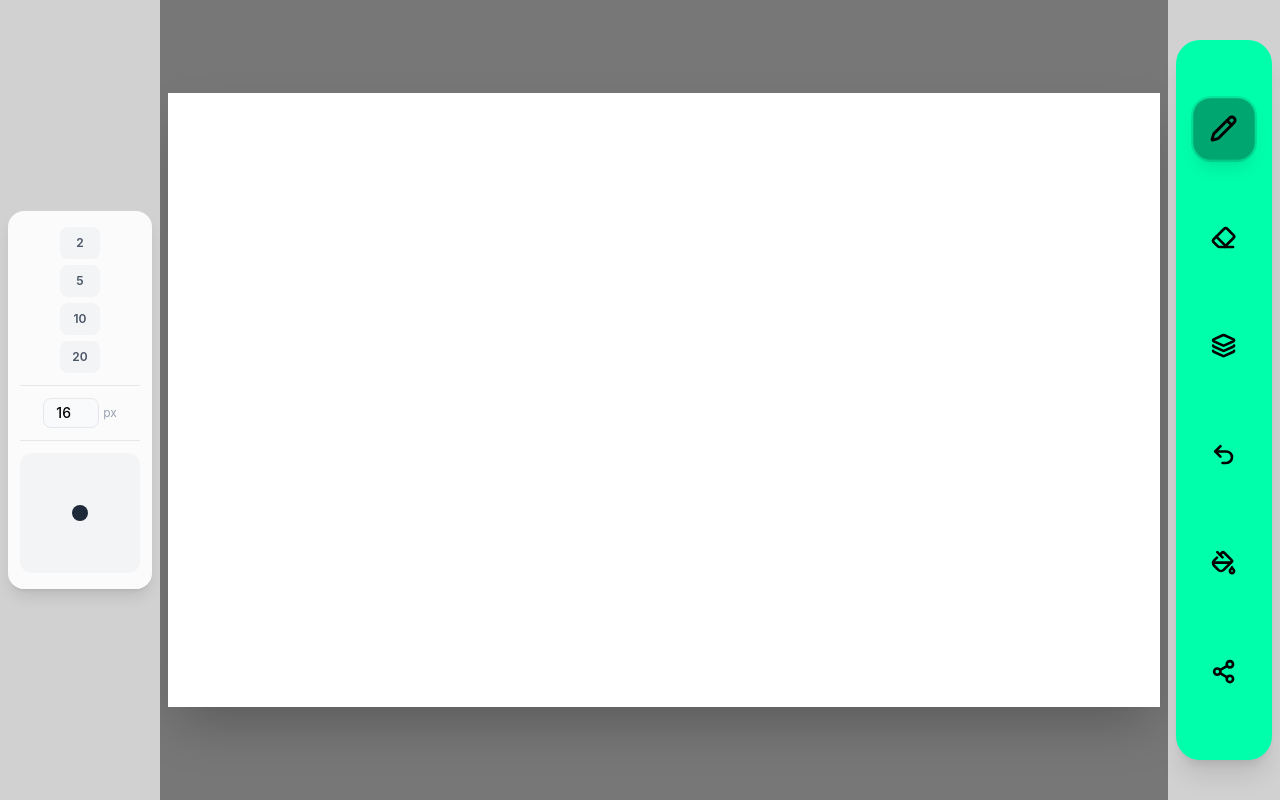
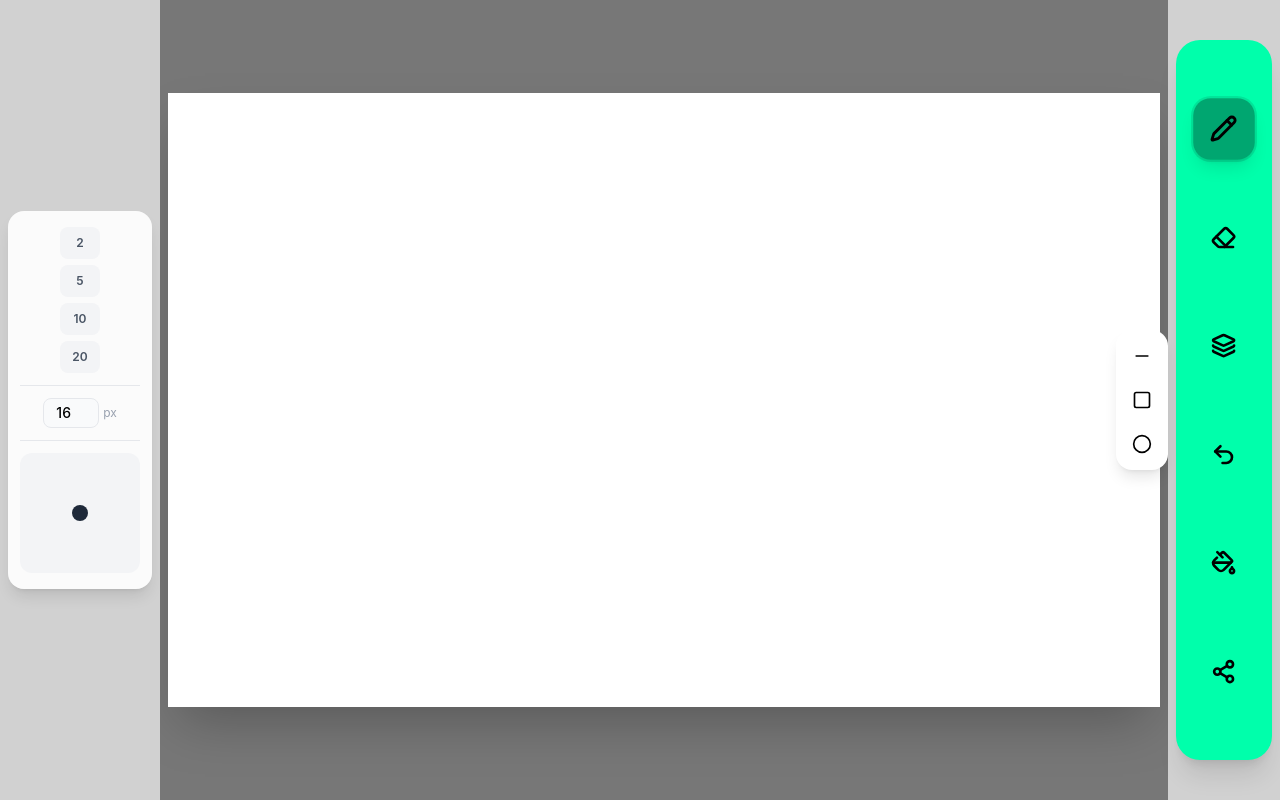
Before and after one commit to 12a1070/Aimag, a React (Vite) app: page / in a window 1280 px wide. Both pictures are taken after a click on the button 1224 px from the left and 128 px from the top of the page. Built offline with nearby package versions, Linux system fonts and the light colour scheme.

Commit message:
feat: サブメニューをツールバーの外側に表示するよう位置を修正 #16

```diff
--- a/src/components/Toolbar.jsx
+++ b/src/components/Toolbar.jsx
@@ -1,21 +1,83 @@
-import React from "react";
-import { Eraser, Layers, PaintBucket, Pencil, Share2, Undo2 } from "lucide-react";
+import React, { useEffect, useState } from "react";
+import { Circle, Eraser, Layers, Minus, PaintBucket, Pencil, Share2, Square, Undo2 } from "lucide-react";
+import { PENCIL_GROUP } from "../constants/toolConfig";
 import ToolbarButton from "./ToolbarButton";
+
+function SubMenuButton({ icon, onClick, isActive }) {
+  return (
+    <button
+      type="button"
+      onClick={onClick}
+      className={`flex h-10 w-10 items-center justify-center rounded-xl transition-all active:scale-95 ${
+        isActive ? "scale-110 bg-[#00FFAB] shadow-md" : "hover:bg-black/10"
+      }`}
+    >
+      {React.cloneElement(icon, { className: "h-5 w-5", strokeWidth: 2 })}
+    </button>
+  );
+}
 
 const Toolbar = React.memo(function Toolbar({
   toolMode,
   onSelectTool,
   onShare,
   isUploading,
+  initialSubMenuOpen = false,
 }) {
+  const [isSubMenuOpen, setIsSubMenuOpen] = useState(initialSubMenuOpen);
+
+  useEffect(() => {
+    if (!PENCIL_GROUP.has(toolMode)) {
+      setIsSubMenuOpen(false);
+    }
+  }, [toolMode]);
+
+  const isPencilGroupActive = PENCIL_GROUP.has(toolMode);
+
+  const handlePencilClick = () => {
+    if (isPencilGroupActive) {
+      setIsSubMenuOpen((prev) => !prev);
+    } else {
+      onSelectTool("pencil");
+    }
+  };
+
+  const handleShapeSelect = (mode) => {
+    onSelectTool(mode);
+    setIsSubMenuOpen(false);
+  };
+
   return (
-    <aside className="flex h-24 w-full shrink-0 items-center justify-center bg-[#D1D1D1] px-2 py-1 landscape:h-full landscape:w-28 landscape:px-2 md:h-full md:w-32 md:px-4">
+    <aside className="relative flex h-24 w-full shrink-0 items-center justify-center bg-[#D1D1D1] px-2 py-1 landscape:h-full landscape:w-28 landscape:px-2 md:h-full md:w-32 md:px-4">
+
+      {/* サブメニュー: overflow-hidden を突き抜けるため fixed で配置 */}
+      {isSubMenuOpen && (
+        <div className="fixed bottom-24 left-1/2 z-50 -translate-x-1/2 flex flex-row gap-1 rounded-2xl bg-white p-1.5 shadow-lg landscape:bottom-auto landscape:left-auto landscape:top-1/2 landscape:right-28 landscape:translate-x-0 landscape:-translate-y-1/2 landscape:flex-col md:bottom-auto md:left-auto md:top-1/2 md:right-32 md:translate-x-0 md:-translate-y-1/2 md:flex-col">
+          <SubMenuButton
+            icon={<Minus />}
+            onClick={() => handleShapeSelect("line")}
+            isActive={toolMode === "line"}
+          />
+          <SubMenuButton
+            icon={<Square />}
+            onClick={() => handleShapeSelect("rect")}
+            isActive={toolMode === "rect"}
+          />
+          <SubMenuButton
+            icon={<Circle />}
+            onClick={() => handleShapeSelect("circle")}
+            isActive={toolMode === "circle"}
+          />
+        </div>
+      )}
+
       <div className="flex h-full w-full max-w-md items-center justify-around rounded-3xl bg-[#00FFAB] p-2 shadow-xl landscape:h-[90vh] landscape:flex-col landscape:justify-evenly md:h-[85vh] md:flex-col md:justify-evenly">
         <ToolbarButton
           icon={<Pencil />}
-          onClick={() => onSelectTool("pencil")}
-          isActive={toolMode === "pencil"}
+          onClick={handlePencilClick}
+          isActive={isPencilGroupActive}
         />
+
         <ToolbarButton
           icon={<Eraser />}
           onClick={() => onSelectTool("eraser")}
--- a/src/constants/toolConfig.js
+++ b/src/constants/toolConfig.js
@@ -1,4 +1,10 @@
 export const TOOL_CONFIG = {
   pencil: { size: 16, composite: "source-over", strokeStyle: "#111827" },
   eraser: { size: 60, composite: "destination-out" },
+  line:   { size: 4,  composite: "source-over", strokeStyle: "#111827" },
+  rect:   { size: 4,  composite: "source-over", strokeStyle: "#111827" },
+  circle: { size: 4,  composite: "source-over", strokeStyle: "#111827" },
 };
+
+export const SHAPE_TOOLS = new Set(["line", "rect", "circle"]);
+export const PENCIL_GROUP = new Set(["pencil", "line", "rect", "circle"]);
--- a/src/hooks/useDrawing.js
+++ b/src/hooks/useDrawing.js
@@ -1,10 +1,9 @@
 import { useCallback, useEffect, useMemo, useRef, useState } from "react";
-import { TOOL_CONFIG } from "../constants/toolConfig";
+import { SHAPE_TOOLS, TOOL_CONFIG } from "../constants/toolConfig";
 
-const INITIAL_SIZES = {
-  pencil: TOOL_CONFIG.pencil.size,
-  eraser: TOOL_CONFIG.eraser.size,
-};
+const INITIAL_SIZES = Object.fromEntries(
+  Object.entries(TOOL_CONFIG).map(([k, v]) => [k, v.size]),
+);
 
 export function useDrawing() {
   const canvasRef = useRef(null);
@@ -12,6 +11,8 @@ export function useDrawing() {
   const isDrawingRef = useRef(false);
   const lastPointRef = useRef({ x: 0, y: 0 });
   const lastMidPointRef = useRef({ x: 0, y: 0 });
+  const snapshotRef = useRef(null);
+  const startPointRef = useRef({ x: 0, y: 0 });
   const rafRef = useRef(null);
 
   const [toolMode, setToolMode] = useState("pencil");
@@ -82,6 +83,27 @@ export function useDrawing() {
     [toolMode, toolSizes],
   );
 
+  const drawShape = useCallback(
+    (context, start, end) => {
+      context.beginPath();
+      if (toolMode === "line") {
+        context.moveTo(start.x, start.y);
+        context.lineTo(end.x, end.y);
+        context.stroke();
+      } else if (toolMode === "rect") {
+        context.strokeRect(start.x, start.y, end.x - start.x, end.y - start.y);
+      } else if (toolMode === "circle") {
+        const rx = Math.abs(end.x - start.x) / 2;
+        const ry = Math.abs(end.y - start.y) / 2;
+        const cx = (start.x + end.x) / 2;
+        const cy = (start.y + end.y) / 2;
+        context.ellipse(cx, cy, Math.max(rx, 0.5), Math.max(ry, 0.5), 0, 0, Math.PI * 2);
+        context.stroke();
+      }
+    },
+    [toolMode],
+  );
+
   const onPointerDown = useCallback(
     (event) => {
       const canvas = canvasRef.current;
@@ -93,15 +115,20 @@ export function useDrawing() {
       isDrawingRef.current = true;
 
       const point = getPointFromEvent(event);
+
+      if (SHAPE_TOOLS.has(toolMode)) {
+        startPointRef.current = point;
+        snapshotRef.current = context.getImageData(0, 0, canvas.width, canvas.height);
+      } else {
         lastPointRef.current = point;
         lastMidPointRef.current = point;
-
         context.beginPath();
         context.moveTo(point.x, point.y);
         context.lineTo(point.x, point.y);
         context.stroke();
+      }
     },
-    [applyToolToContext, getPointFromEvent],
+    [applyToolToContext, getPointFromEvent, toolMode],
   );
 
   const onPointerMove = useCallback(
@@ -109,6 +136,13 @@ export function useDrawing() {
       const context = ctxRef.current;
 
       if (context && isDrawingRef.current) {
+        if (SHAPE_TOOLS.has(toolMode)) {
+          const point = getPointFromEvent(event);
+          if (snapshotRef.current) {
+            context.putImageData(snapshotRef.current, 0, 0);
+          }
+          drawShape(context, startPointRef.current, point);
+        } else {
           const events = event.getCoalescedEvents?.() ?? [event];
           for (const e of events) {
             const point = getPointFromEvent(e);
@@ -125,6 +159,7 @@ export function useDrawing() {
             lastPointRef.current = point;
           }
         }
+      }
 
       if (rafRef.current) return;
       rafRef.current = requestAnimationFrame(() => {
@@ -132,15 +167,29 @@ export function useDrawing() {
         updateCursorPosition(event);
       });
     },
-    [getPointFromEvent, updateCursorPosition],
+    [drawShape, getPointFromEvent, toolMode, updateCursorPosition],
   );
 
-  const onPointerUp = useCallback((event) => {
+  const onPointerUp = useCallback(
+    (event) => {
       if (canvasRef.current && event.pointerId !== undefined) {
         canvasRef.current.releasePointerCapture(event.pointerId);
       }
+
+      if (isDrawingRef.current && SHAPE_TOOLS.has(toolMode)) {
+        const context = ctxRef.current;
+        const canvas = canvasRef.current;
+        if (context && canvas && snapshotRef.current) {
+          context.putImageData(snapshotRef.current, 0, 0);
+          snapshotRef.current = null;
+          drawShape(context, startPointRef.current, getPointFromEvent(event));
+        }
+      }
+
       isDrawingRef.current = false;
-  }, []);
+    },
+    [drawShape, getPointFromEvent, toolMode],
+  );
 
   const onPointerEnter = useCallback(
     (event) => {
```
Also changed, not shown: 1 other file (tests, documents, lock files or other folders). Lines whose indentation alone changed are shown as unchanged.
